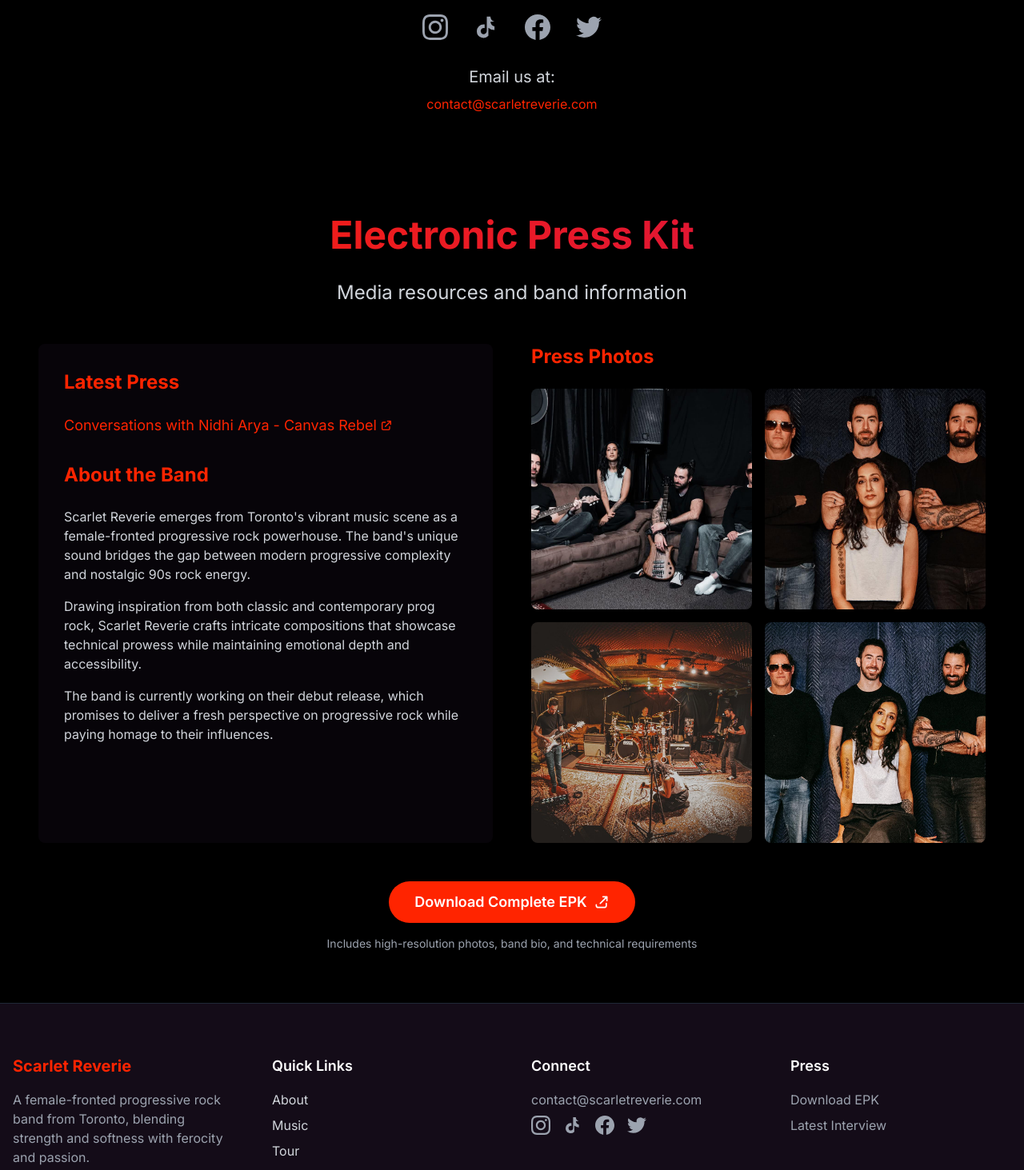
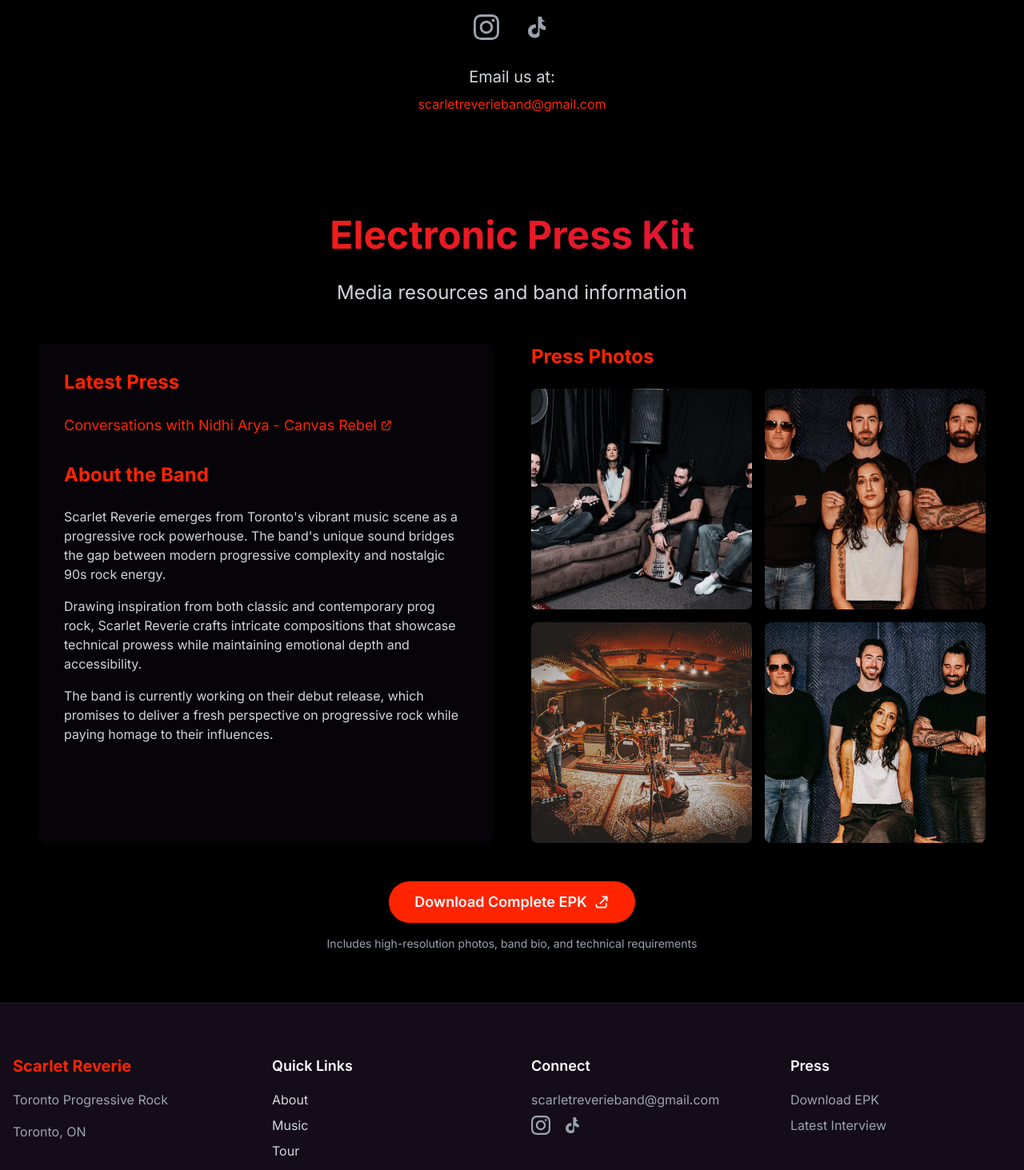
Before and after one commit to JBCStudios/SCARLETREVERIE, a Next.js app: page / in a window 1280 px wide. Shown: the part 3140-4603 px from the top of the page at 80% size. Built offline with nearby package versions, Linux system fonts and the light colour scheme.

Commit message:
Update social media links and contact email; refine band description

```diff
--- a/src/app/page.tsx
+++ b/src/app/page.tsx
@@ -538,31 +538,21 @@ export default function Home() {
             className="max-w-2xl mx-auto text-center"
           >
             <div className="flex justify-center space-x-8 mb-8">
-              <SocialLink href="#" label="Instagram" className="text-4xl">
+              <SocialLink href="https://www.instagram.com/scarletreverie.band" target="_blank" rel="noopener noreferrer" label="Instagram" className="text-4xl">
                 <svg className="w-8 h-8" fill="currentColor" viewBox="0 0 24 24">
                   <path d="M12 2.163c3.204 0 3.584.012 4.85.07 3.252.148 4.771 1.691 4.919 4.919.058 1.265.069 1.645.069 4.849 0 3.205-.012 3.584-.069 4.849-.149 3.225-1.664 4.771-4.919 4.919-1.266.058-1.644.07-4.85.07-3.204 0-3.584-.012-4.849-.07-3.26-.149-4.771-1.699-4.919-4.92-.058-1.265-.07-1.644-.07-4.849 0-3.204.012-3.583.07-4.849.149-3.227 1.664-4.771 4.919-4.919 1.266-.057 1.645-.069 4.849-.069zm0-2.163c-3.259 0-3.667.014-4.947.072-4.358.2-6.78 2.618-6.98 6.98-.059 1.281-.073 1.689-.073 4.948 0 3.259.014 3.668.072 4.948.2 4.358 2.618 6.78 6.98 6.98 1.281.058 1.689.072 4.948.072 3.259 0 3.668-.014 4.948-.072 4.354-.2 6.782-2.618 6.979-6.98.059-1.28.073-1.689.073-4.948 0-3.259-.014-3.667-.072-4.947-.196-4.354-2.617-6.78-6.979-6.98-1.281-.059-1.69-.073-4.949-.073zm0 5.838c-3.403 0-6.162 2.759-6.162 6.162s2.759 6.163 6.162 6.163 6.162-2.759 6.162-6.163c0-3.403-2.759-6.162-6.162-6.162zm0 10.162c-2.209 0-4-1.79-4-4 0-2.209 1.791-4 4-4s4 1.791 4 4c0 2.21-1.791 4-4 4zm6.406-11.845c-.796 0-1.441.645-1.441 1.44s.645 1.44 1.441 1.44c.795 0 1.439-.645 1.439-1.44s-.644-1.44-1.439-1.44z"/>
                 </svg>
               </SocialLink>
-              <SocialLink href="#" label="TikTok" className="text-4xl">
+              <SocialLink href="https://www.tiktok.com/@scarletreveriie" target="_blank" rel="noopener noreferrer" label="TikTok" className="text-4xl">
                 <svg className="w-8 h-8" fill="currentColor" viewBox="0 0 24 24">
                   <path d="M19.59 6.69a4.83 4.83 0 01-3.77-4.25V2h-3.45v13.67a2.89 2.89 0 01-5.2 1.74 2.89 2.89 0 012.31-4.64c.298-.002.595.042.88.13V9.4a6.33 6.33 0 00-1-.08A6.34 6.34 0 003 15.66a6.34 6.34 0 0010.86 4.48V12.5a8.32 8.32 0 005.73 2.15V11.2a4.83 4.83 0 01-3.77-4.25V2h-3.45v13.67a2.89 2.89 0 01-5.2 1.74 2.89 2.89 0 012.31-4.64c.298-.002.595.042.88.13V9.4a6.33 6.33 0 00-1-.08A6.34 6.34 0 003 15.66a6.34 6.34 0 0010.86 4.48V12.5a8.32 8.32 0 005.73 2.15V11.2a4.83 4.83 0 01-3.77-4.25"/>
-                </svg>
-              </SocialLink>
-              <SocialLink href="#" label="Facebook" className="text-4xl">
-                <svg className="w-8 h-8" fill="currentColor" viewBox="0 0 24 24">
-                  <path d="M24 12.073c0-6.627-5.373-12-12-12s-12 5.373-12 12c0 5.99 4.388 10.954 10.125 11.854v-8.385H7.078v-3.47h3.047V9.43c0-3.007 1.792-4.669 4.533-4.669 1.312 0 2.686.235 2.686.235v2.953H15.83c-1.491 0-1.956.925-1.956 1.874v2.25h3.328l-.532 3.47h-2.796v8.385C19.612 23.027 24 18.062 24 12.073z"/>
-                </svg>
-              </SocialLink>
-              <SocialLink href="#" label="Twitter" className="text-4xl">
-                <svg className="w-8 h-8" fill="currentColor" viewBox="0 0 24 24">
-                  <path d="M23.953 4.57a10 10 0 01-2.825.775 4.958 4.958 0 002.163-2.723c-.951.555-2.005.959-3.127 1.184a4.92 4.92 0 00-8.384 4.482C7.69 8.095 4.067 6.13 1.64 3.162a4.822 4.822 0 00-.666 2.475c0 1.71.87 3.213 2.188 4.096a4.904 4.904 0 01-2.228-.616v.06a4.923 4.923 0 003.946 4.827 4.996 4.996 0 01-2.212.085 4.936 4.936 0 004.604 3.417 9.867 9.867 0 01-6.102 2.105c-.39 0-.779-.023-1.17-.067a13.995 13.995 0 007.557 2.209c9.053 0 13.998-7.496 13.998-13.985 0-.21 0-.42-.015-.63A9.935 9.935 0 0024 4.59z"/>
                 </svg>
               </SocialLink>
             </div>
             <div className="text-gray-300">
               <p className="text-xl mb-2">Email us at:</p>
-              <a href="mailto:contact@scarletreverie.com" className="text-scarlet hover:text-scarlet/80 transition-colors">
-                contact@scarletreverie.com
+              <a href="mailto:scarletreverieband@gmail.com" className="text-scarlet hover:text-scarlet/80 transition-colors">
+                scarletreverieband@gmail.com
               </a>
             </div>
           </motion.div>
@@ -612,7 +602,7 @@ export default function Home() {
               <h3 className="text-2xl font-bold mb-6 text-scarlet">About the Band</h3>
               <div className="prose prose-invert max-w-none">
                 <p className="text-gray-300 mb-4">
-                  Scarlet Reverie emerges from Toronto's vibrant music scene as a female-fronted progressive rock powerhouse. The band's unique sound bridges the gap between modern progressive complexity and nostalgic 90s rock energy.
+                  Scarlet Reverie emerges from Toronto's vibrant music scene as a progressive rock powerhouse. The band's unique sound bridges the gap between modern progressive complexity and nostalgic 90s rock energy.
                 </p>
                 <p className="text-gray-300 mb-4">
                   Drawing inspiration from both classic and contemporary prog rock, Scarlet Reverie crafts intricate compositions that showcase technical prowess while maintaining emotional depth and accessibility.
@@ -694,7 +684,7 @@ export default function Home() {
             <div>
               <h3 className="text-xl font-bold text-scarlet mb-4">Scarlet Reverie</h3>
               <p className="text-gray-400 mb-4">
-                A female-fronted progressive rock band from Toronto, blending strength and softness with ferocity and passion.
+                Toronto Progressive Rock
               </p>
               <p className="text-gray-400">Toronto, ON</p>
             </div>
@@ -723,30 +713,20 @@ export default function Home() {
               <h4 className="text-lg font-semibold text-white mb-4">Connect</h4>
               <div className="space-y-2">
                 <a
-                  href="mailto:contact@scarletreverie.com"
+                  href="mailto:scarletreverieband@gmail.com"
                   className="text-gray-400 hover:text-scarlet transition-colors block"
                 >
-                  contact@scarletreverie.com
+                  scarletreverieband@gmail.com
                 </a>
                 <div className="flex space-x-4 mt-4">
-                  <SocialLink href="#" label="Instagram" className="text-4xl">
+                  <SocialLink href="https://www.instagram.com/scarletreverie.band" target="_blank" rel="noopener noreferrer" label="Instagram">
                     <svg className="w-6 h-6" fill="currentColor" viewBox="0 0 24 24">
                       <path d="M12 2.163c3.204 0 3.584.012 4.85.07 3.252.148 4.771 1.691 4.919 4.919.058 1.265.069 1.645.069 4.849 0 3.205-.012 3.584-.069 4.849-.149 3.225-1.664 4.771-4.919 4.919-1.266.058-1.644.07-4.85.07-3.204 0-3.584-.012-4.849-.07-3.26-.149-4.771-1.699-4.919-4.92-.058-1.265-.07-1.644-.07-4.849 0-3.204.012-3.583.07-4.849.149-3.227 1.664-4.771 4.919-4.919 1.266-.057 1.645-.069 4.849-.069zm0-2.163c-3.259 0-3.667.014-4.947.072-4.358.2-6.78 2.618-6.98 6.98-.059 1.281-.073 1.689-.073 4.948 0 3.259.014 3.668.072 4.948.2 4.358 2.618 6.78 6.98 6.98 1.281.058 1.689.072 4.948.072 3.259 0 3.668-.014 4.948-.072 4.354-.2 6.782-2.618 6.979-6.98.059-1.28.073-1.689.073-4.948 0-3.259-.014-3.667-.072-4.947-.196-4.354-2.617-6.78-6.979-6.98-1.281-.059-1.69-.073-4.949-.073zm0 5.838c-3.403 0-6.162 2.759-6.162 6.162s2.759 6.163 6.162 6.163 6.162-2.759 6.162-6.163c0-3.403-2.759-6.162-6.162-6.162zm0 10.162c-2.209 0-4-1.79-4-4 0-2.209 1.791-4 4-4s4 1.791 4 4c0 2.21-1.791 4-4 4zm6.406-11.845c-.796 0-1.441.645-1.441 1.44s.645 1.44 1.441 1.44c.795 0 1.439-.645 1.439-1.44s-.644-1.44-1.439-1.44z"/>
                     </svg>
                   </SocialLink>
-                  <SocialLink href="#" label="TikTok">
+                  <SocialLink href="https://www.tiktok.com/@scarletreveriie" target="_blank" rel="noopener noreferrer" label="TikTok">
                     <svg className="w-6 h-6" fill="currentColor" viewBox="0 0 24 24">
                       <path d="M19.59 6.69a4.83 4.83 0 01-3.77-4.25V2h-3.45v13.67a2.89 2.89 0 01-5.2 1.74 2.89 2.89 0 012.31-4.64c.298-.002.595.042.88.13V9.4a6.33 6.33 0 00-1-.08A6.34 6.34 0 003 15.66a6.34 6.34 0 0010.86 4.48V12.5a8.32 8.32 0 005.73 2.15V11.2a4.83 4.83 0 01-3.77-4.25V2h-3.45v13.67a2.89 2.89 0 01-5.2 1.74 2.89 2.89 0 012.31-4.64c.298-.002.595.042.88.13V9.4a6.33 6.33 0 00-1-.08A6.34 6.34 0 003 15.66a6.34 6.34 0 0010.86 4.48V12.5a8.32 8.32 0 005.73 2.15V11.2a4.83 4.83 0 01-3.77-4.25"/>
-                    </svg>
-                  </SocialLink>
-                  <SocialLink href="#" label="Facebook">
-                    <svg className="w-6 h-6" fill="currentColor" viewBox="0 0 24 24">
-                      <path d="M24 12.073c0-6.627-5.373-12-12-12s-12 5.373-12 12c0 5.99 4.388 10.954 10.125 11.854v-8.385H7.078v-3.47h3.047V9.43c0-3.007 1.792-4.669 4.533-4.669 1.312 0 2.686.235 2.686.235v2.953H15.83c-1.491 0-1.956.925-1.956 1.874v2.25h3.328l-.532 3.47h-2.796v8.385C19.612 23.027 24 18.062 24 12.073z"/>
-                    </svg>
-                  </SocialLink>
-                  <SocialLink href="#" label="Twitter">
-                    <svg className="w-6 h-6" fill="currentColor" viewBox="0 0 24 24">
-                      <path d="M23.953 4.57a10 10 0 01-2.825.775 4.958 4.958 0 002.163-2.723c-.951.555-2.005.959-3.127 1.184a4.92 4.92 0 00-8.384 4.482C7.69 8.095 4.067 6.13 1.64 3.162a4.822 4.822 0 00-.666 2.475c0 1.71.87 3.213 2.188 4.096a4.904 4.904 0 01-2.228-.616v.06a4.923 4.923 0 003.946 4.827 4.996 4.996 0 01-2.212.085 4.936 4.936 0 004.604 3.417 9.867 9.867 0 01-6.102 2.105c-.39 0-.779-.023-1.17-.067a13.995 13.995 0 007.557 2.209c9.053 0 13.998-7.496 13.998-13.985 0-.21 0-.42-.015-.63A9.935 9.935 0 0024 4.59z"/>
                     </svg>
                   </SocialLink>
                 </div>
@@ -833,7 +813,7 @@ function MobileNavLink({ href, children }: { href: string; children: React.React
   )
 }
 
-function SocialLink({ href, label, children, className = '' }: { href: string; label: string; children: React.ReactNode; className?: string }) {
+function SocialLink({ href, label, children, className = '', target = '_blank', rel = 'noopener noreferrer' }: { href: string; label: string; children: React.ReactNode; className?: string; target?: string; rel?: string }) {
   const isTouch = useIsTouchDevice();
 
   return (
@@ -843,6 +823,8 @@ function SocialLink({ href, label, children, className = '' }: { href: string; l
       className={`text-gray-400 hover:text-scarlet active:text-scarlet transition-colors ${className}`}
       whileHover={isTouch ? undefined : { scale: 1.2, rotate: 5 }}
       whileTap={{ scale: 0.95 }}
+      target={target}
+      rel={rel}
     >
       {children}
     </motion.a>
```
